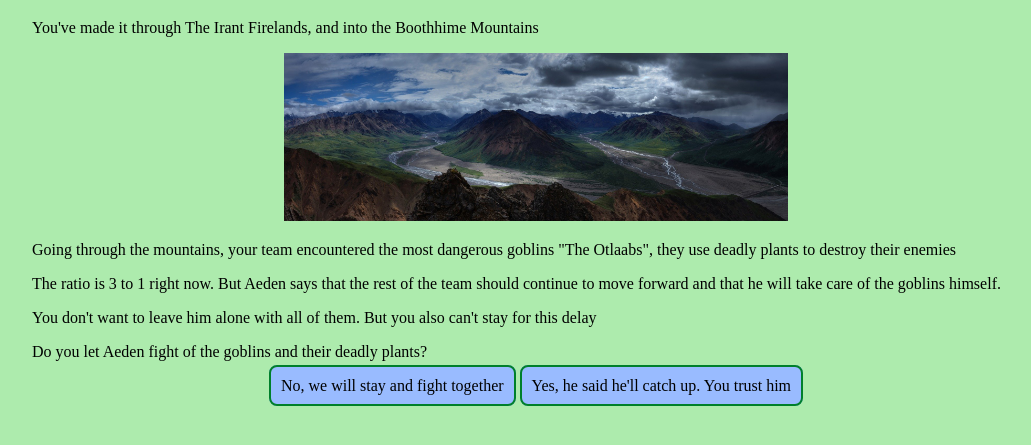
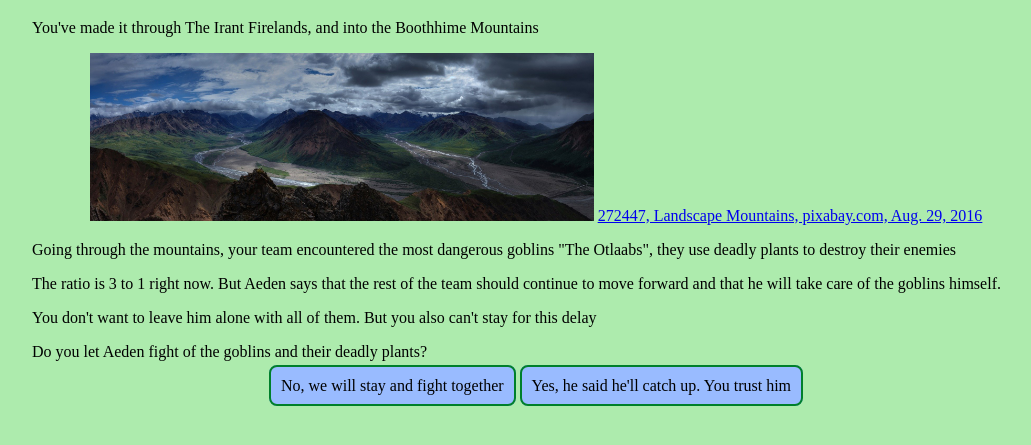
Before and after one commit to cielor12/cyoa-mmp, a plain HTML site: page level4.html in a window 1280 px wide. Shown: the part 61-506 px from the top of the page, without its empty margins (104-1135 px from the left). Drawn offline with Linux system fonts and the light colour scheme.

Commit message:
Update level4.html

```diff
--- a/level4.html
+++ b/level4.html
@@ -7,7 +7,10 @@
   <body>
     <center><h1>Boothhime Mountains</h1></center>
     <p>You've made it through The Irant Firelands, and into the Boothhime Mountains</p>
-    <center><img class="big" src="mountains.jpg"></center>
+    <center>
+      <img class="big" src="mountains.jpg">
+      <a href="https://pixabay.com/photos/landscape-mountains-wilderness-1622739/">272447, Landscape Mountains, pixabay.com, Aug. 29, 2016 </a>
+    </center>
     <p>Going through the mountains, your team encountered the most dangerous goblins "The Otlaabs", they use deadly plants to destroy their enemies</p>
     <p>The ratio is 3 to 1 right now. But Aeden says that the rest of the team should continue to move forward and that he will take care of the goblins himself.</p>
     <p>You don't want to leave him alone with all of them. But you also can't stay for this delay</p>
```
